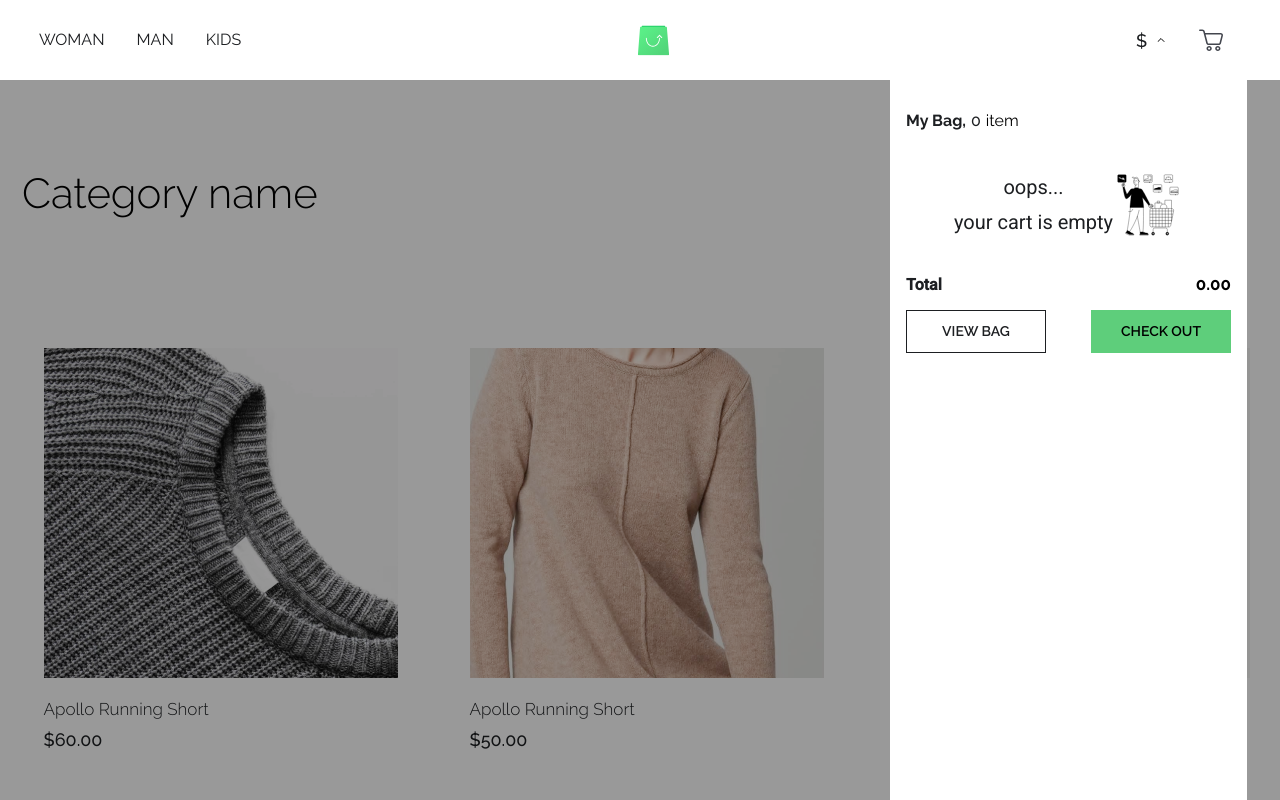
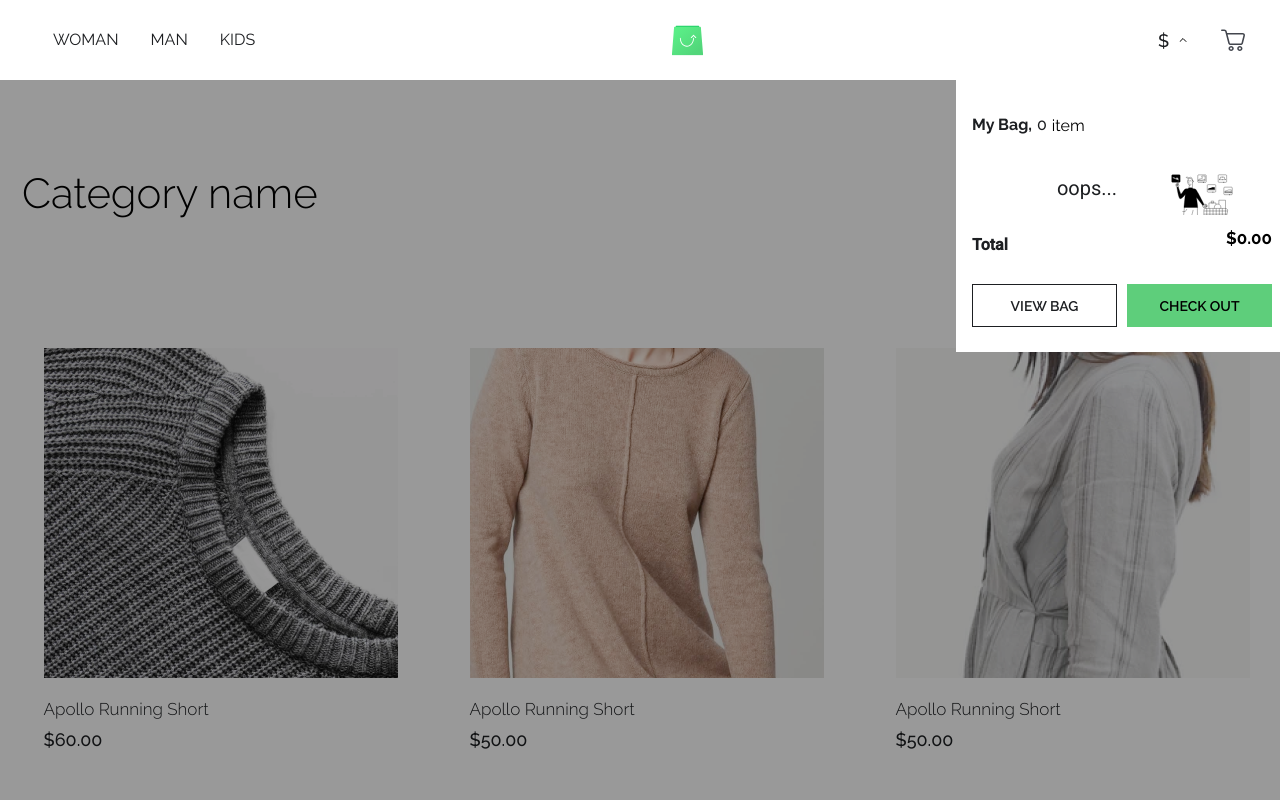
Before and after one commit to Barbos20/ArthurKorolStore, a React (Create React App) app: page /woman in a window 1280 px wide. Both pictures are taken after a click on the picture 1211 px from the left and 40 px from the top of the page. Shown: the top 800 px of the page. Built offline with nearby package versions, Linux system fonts and the light colour scheme.

Commit message:
fix scroll modal cart

```diff
--- a/src/1Components/1Header/1.2Navigation/Navigator.module.scss
+++ b/src/1Components/1Header/1.2Navigation/Navigator.module.scss
@@ -3,14 +3,15 @@
     flex-direction: row;
     align-items: center;
     position: relative;
-    width: 234px;
+    width: 266px;
     height: 56px;
     margin-top: 14px;
-    margin-left: 87px;
+    padding-left: 101px;
     // left: 91px;
     bottom: 0px;
 
     .nav {
+      // margin-left: 87px;
       display: flex;
       margin: 3px 16px 0px 16px;
       width: 234px;
--- a/src/1Components/1Header/1.3Action/Cart/CartItem.module.scss
+++ b/src/1Components/1Header/1.3Action/Cart/CartItem.module.scss
@@ -3,8 +3,6 @@
     justify-content: space-between;
     margin-bottom: 40px;
     padding-bottom:-10px;
-
-
     .description {
         width: 136px;
         height: 190px;
@@ -84,14 +82,15 @@
                 display: flex;
 
                 img {
-                    margin-right: 8px;
+                    padding-top:3px;
+                    padding-right: 8px;
                     width:16px;
                     height: 16px;
 
                     &.active {
                         border: 1px #5ece7b solid;
                         padding: 2px;
-                        margin-right: 8px;
+                        margin-right: 5px;
                     }
                 }
             }
--- a/src/1Components/1Header/1.3Action/Cart/CartModal.js
+++ b/src/1Components/1Header/1.3Action/Cart/CartModal.js
@@ -1,10 +1,11 @@
 import React, { useCallback } from "react";
-import { useDispatch } from "react-redux";
+import { useDispatch, useSelector } from "react-redux";
 import { useNavigate } from "react-router";
 import { calcTotalCount, calcTotalPrice } from "../../../../3Utils/Utils";
 import { CartItem } from "./CartItem";
 import { RoutesPath } from "../../../../4RoutesPath/RoutesPath";
 import {
+  currentCurrency,
   setColor,
   setSize,
 } from "../../../../2Redux/Product/reducer";
@@ -12,6 +13,7 @@ import style from "./CartModal.module.scss";
 import { EmptyCart } from "./EmptyCart";
 
 export const CartModal = ({ key, items, active, setActive }) => {
+  const symbol = useSelector(currentCurrency);
   const dispatch = useDispatch();
   const navigate = useNavigate();
   const openCart = useCallback(() => {
@@ -25,7 +27,6 @@ export const CartModal = ({ key, items, active, setActive }) => {
   const handleSetSize = (id, value) => {
     dispatch(setSize({ id, value }));
   };
-
 
   return (
     <div
@@ -46,12 +47,20 @@ export const CartModal = ({ key, items, active, setActive }) => {
           <p />
           {items.length > 1 ? "items" : "item"}
         </div>
+
         <div className={style.item}>
-          <div className={style.title}>
-            {items.length > 0
-              ? items.map((item) => {
-                  const { id, image, price, firmProduct, nameProduct, sizes, colors, count } =
-                    item;
+          {items.length > 0 ? (
+            items.map((item) => {
+              const {
+                id,
+                image,
+                price,
+                firmProduct,
+                nameProduct,
+                sizes,
+                colors,
+                count,
+              } = item;
 
               return (
                 <CartItem
@@ -71,17 +80,23 @@ export const CartModal = ({ key, items, active, setActive }) => {
                     handleSetSize(id, value);
                   }}
                 />
+
               );
             })
-              : <div className={style.empty}>
-                <EmptyCart/>
-                </div>}
+          ) : (
+            <div className={style.empty}>
+              <EmptyCart />
             </div>
+          )}
         </div>
+
         <div className={style.description}>
           <div className={style.price}>
             <h1 className={style.total}>Total</h1>
-            <h1 className={style.sum}>{calcTotalPrice(items)}</h1>
+            <div className={style.sum}>
+              {symbol.currencySymbol}
+              {calcTotalPrice(items)}
+            </div>
           </div>
           <div className={style.button}>
             <button className={style.button1} onClick={openCart}>
--- a/src/1Components/1Header/1.3Action/Cart/CartModal.module.scss
+++ b/src/1Components/1Header/1.3Action/Cart/CartModal.module.scss
@@ -1,7 +1,7 @@
 .container {
   display: flex;
   position: absolute;
-  margin-left: -1290px;
+  margin-left: -1286px;
   margin-top: 10px;
   height: 100vh;
   width: 1440px;
@@ -12,19 +12,22 @@
   transition: 0.3s;
 
   .cartModal {
-    width: 325px;
-    // height: 175px;
-    margin-left: 995px;
-    padding: 12px 16px 32px 16px;
+    position: fixed;
+    width: 300px;
+    // height: 700px;
+    margin-left: 1035px;
+    padding: 0 16px 0 16px;
     background-color: #ffffff;
     cursor: default;
-    z-index: 2;
-    overflow: scroll;
     display: flex;
     flex-direction: column;
-    // flex-wrap: wrap;
+    justify-content: space-between;
 
     .items {
+      height: 90px;
+      width: 300px;
+      background-color: #ffffff;
+      position: fixed;
       font-family: "Raleway";
       font-style: normal;
       display: flex;
@@ -48,21 +51,28 @@
     }
 
     .item {
-      .title {
-        overflow: scroll;
-        .empty{
-          display:flex;
-          align-items: center;
-          justify-content: center;
-          margin-bottom: 20px;
-        }
+      overflow: scroll;
+      margin-top: 90px;
+      margin-bottom: -35px;
+      max-height: 480px;
+      .empty {
+        display: flex;
+        align-items: center;
+        justify-content: center;
+        margin-bottom: 10px;
       }
     }
 
     .description {
+      padding-top: 10px;
+      width: 300px;
+      margin-bottom: 10px;
+      background-color: #ffffff;
+      display: flex;
+      flex-direction: column;
+      padding-bottom: 15px;
       .price {
         display: flex;
-        align-items: center;
         justify-content: space-between;
 
         .total {
@@ -86,6 +96,7 @@
       .button {
         display: flex;
         justify-content: space-between;
+        padding-top: 20px;
 
         .button1 {
           display: flex;
@@ -101,7 +112,7 @@
           color: #1d1f22;
           border: 1px solid #1d1f22;
           background: #ffffff;
-          width: 140px;
+          width: 145px;
           height: 43px;
         }
 
@@ -114,7 +125,7 @@
           line-height: 120%;
           border: none;
           background-color: #5ece7b;
-          width: 140px;
+          width: 145px;
           height: 43px;
         }
       }
--- a/src/1Components/1Header/1.3Action/Currency/Currency.module.scss
+++ b/src/1Components/1Header/1.3Action/Currency/Currency.module.scss
@@ -1,7 +1,7 @@
 .page{
     display:flex;
     align-items:center;
-    margin-right: 123px;
+    padding-right: 101px;
   .Wrapper {
     display: flex;
     align-items: center;
@@ -59,7 +59,6 @@
     }
   }
   .Empty{
-    // margin-right: 101px;
     cursor: pointer;
     position: relative;
     top:2px;
--- a/src/1Components/2Pages/2.2Product/ProductPage.module.scss
+++ b/src/1Components/2Pages/2.2Product/ProductPage.module.scss
@@ -115,14 +115,12 @@
 
             img {
               cursor: pointer;
-              margin-right: 8px;
-              height: 32px;
-              width: 32px;
-
+              padding-right: 8px;
               &.active {
                 border: 1px #5ece7b solid;
                 padding: 2px;
-                margin-right: 8px;
+                margin-right: 5px;
+                margin-left:-3px;
               }
             }
           }
--- a/src/1Components/2Pages/2.3Cart/Cart.js
+++ b/src/1Components/2Pages/2.3Cart/Cart.js
@@ -29,7 +29,7 @@ export const Cart = () => {
             <OrderItem product={product} handleSetColor={handleSetColor} handleSetSize={handleSetSize} />
           )) :
           <div className={style.container}>
-          <div>OOPS... YOUR CART IS EMPTY</div>
+          <div>OOPS... YOUR CART IS EMPTY !</div>
         <img src={emptyCart} alt='emptyCart'/>
         </div>}
 
--- a/src/1Components/2Pages/2.3Cart/OrederItem/OrderItem.js
+++ b/src/1Components/2Pages/2.3Cart/OrederItem/OrderItem.js
@@ -1,11 +1,18 @@
 import React from "react";
-import { useSelector } from "react-redux";
-import { currentCurrency } from "../../../../2Redux/Product/reducer";
+import { useDispatch, useSelector } from "react-redux";
+import { currentCurrency, setDecrementCount, setIncrementCount } from "../../../../2Redux/Product/reducer";
 import { ProductIMG } from "../../../4ProductIMG/ProductIMG";
 import style from "./OrderItem.module.scss";
 
 export const OrderItem = ({ product, handleSetSize, handleSetColor }) => {
   const symbol = useSelector(currentCurrency)
+  const dispatch = useDispatch()
+  const handlePlusCount = () => {
+    dispatch(setIncrementCount(product));
+  };
+  const handleMinusCount = () => {
+    dispatch(setDecrementCount(product));
+  };
 
   return (
     <div className={style.container}>
@@ -50,11 +57,11 @@ export const OrderItem = ({ product, handleSetSize, handleSetColor }) => {
       </div>
       <div className={style.view}>
         <div className={style.quantity}>
-          <div className={style.btn} onClick={()=>{}}>
+          <div className={style.btn} onClick={handlePlusCount}>
             +
           </div>
           <div>{product.count}</div>
-          <div className={style.btn} onClick={() => null}>
+          <div className={style.btn} onClick={handleMinusCount}>
             <div className={style.minus}>-</div>
           </div>
         </div>
```
Lines whose indentation alone changed are shown as unchanged.
